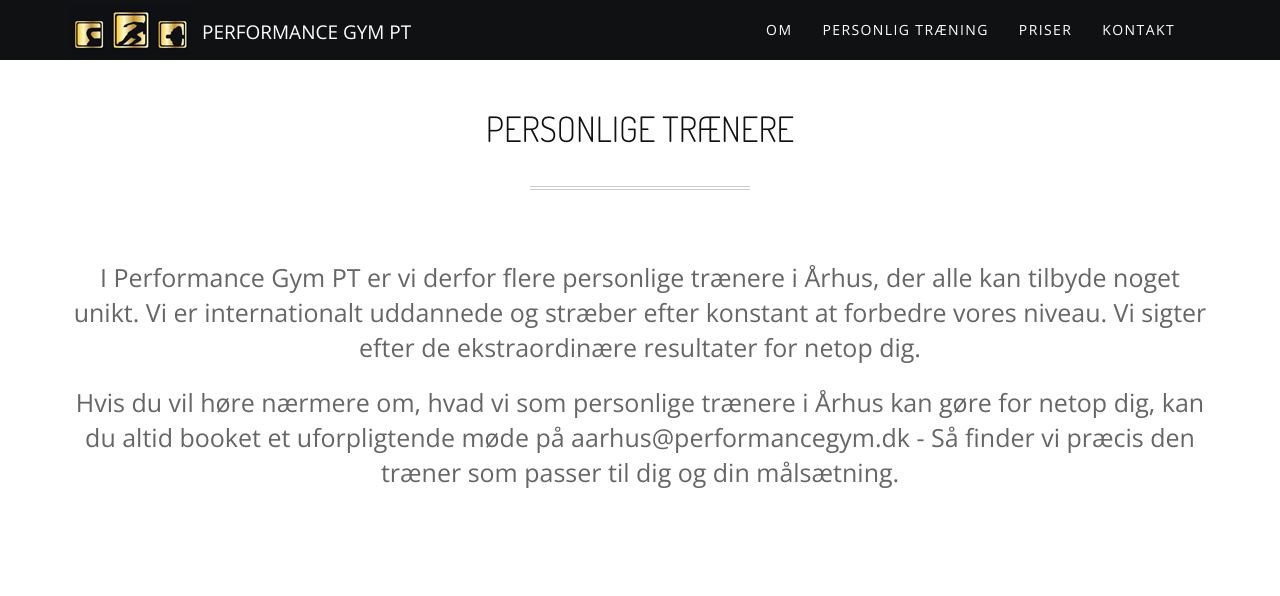
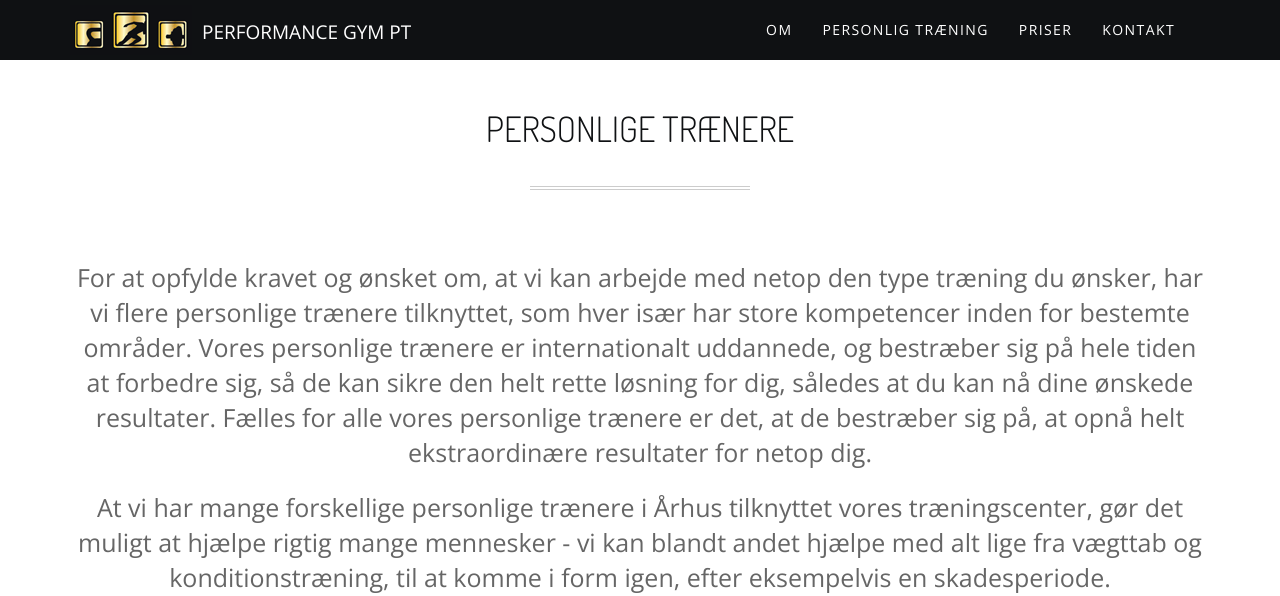
Before and after one commit to lsolesen/performancegymaarhus.dk, a Jekyll site: the page built from index.html, in a window 1280 px wide and 900 px high, scrolled down 1573 px, cut to the strip 0-596 px from the top of the window. Built offline with Jekyll 4.4.1, drawn with Linux system fonts in a browser that asks for light colours; nearby versions of some CDN libraries; comment, search, counter and statistics services are not loaded.

Commit message:
Update index.html

```diff
--- a/index.html
+++ b/index.html
@@ -44,7 +44,8 @@ Med til at skabe det ideelle træningscenter, hører sig naturligvis det rette t
     </div>
 
     <article class="text-center big-paragraph">
-      <p>I Performance Gym PT er vi derfor flere personlige trænere i Århus, der alle kan tilbyde noget unikt. Vi er internationalt uddannede og stræber efter konstant at forbedre vores niveau. Vi sigter efter de ekstraordinære resultater for netop dig.</p>
+      <p>For at opfylde kravet og ønsket om, at vi kan arbejde med netop den type træning du ønsker, har vi flere personlige trænere tilknyttet, som hver især har store kompetencer inden for bestemte områder. Vores personlige trænere er internationalt uddannede, og bestræber sig på hele tiden at forbedre sig, så de kan sikre den helt rette løsning for dig, således at du kan nå dine ønskede resultater. Fælles for alle vores personlige trænere er det, at de bestræber sig på, at opnå helt ekstraordinære resultater for netop dig. </p>
+      <p>At vi har mange forskellige personlige trænere i Århus tilknyttet vores træningscenter, gør det muligt at hjælpe rigtig mange mennesker - vi kan blandt andet hjælpe med alt lige fra vægttab og konditionstræning, til at komme i form igen, efter eksempelvis en skadesperiode.</p>
       <p>Hvis du vil høre nærmere om, hvad vi som personlige trænere i Århus kan gøre for netop dig, kan du altid booket et uforpligtende møde på aarhus@performancegym.dk - Så finder vi præcis den træner som passer til dig og din målsætning.</p>
     </article>
 
```
